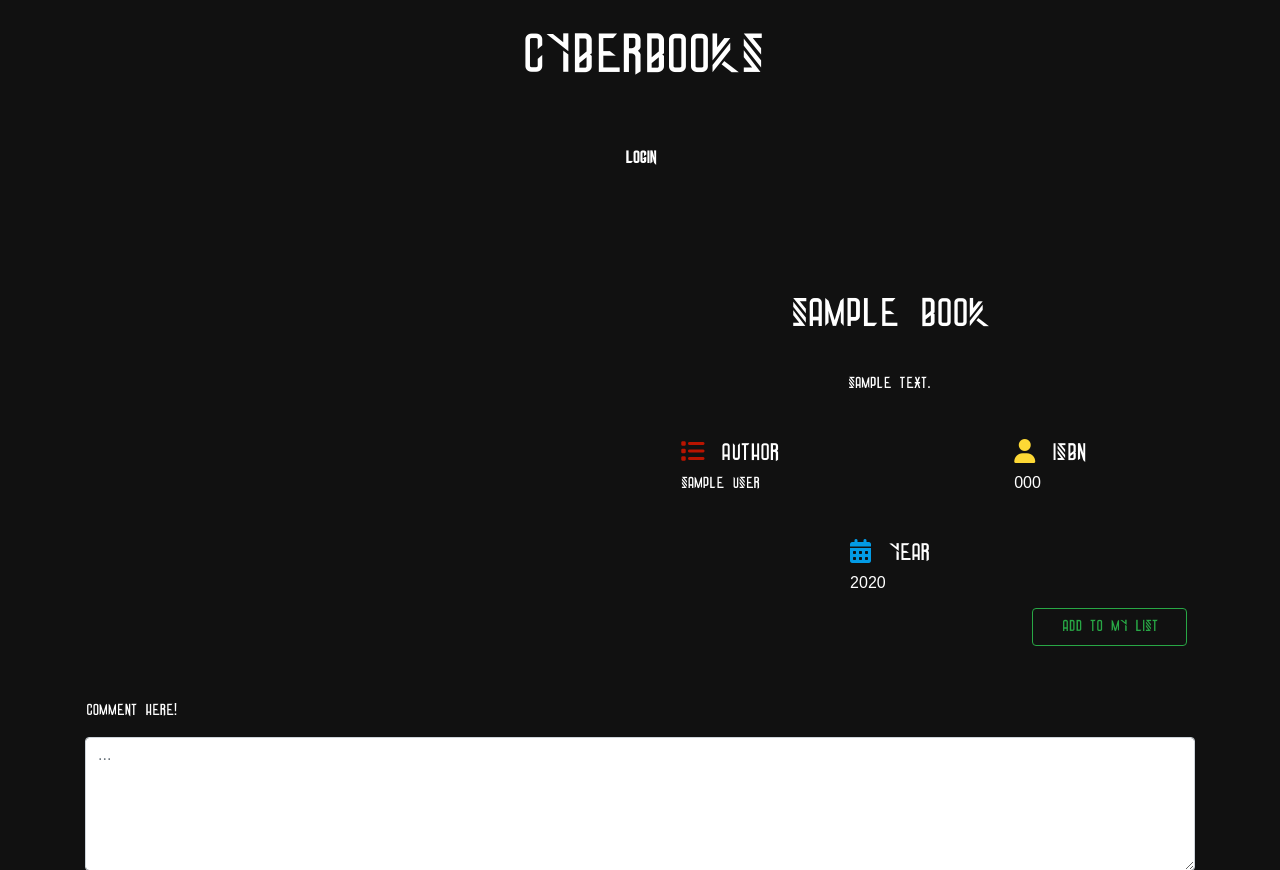
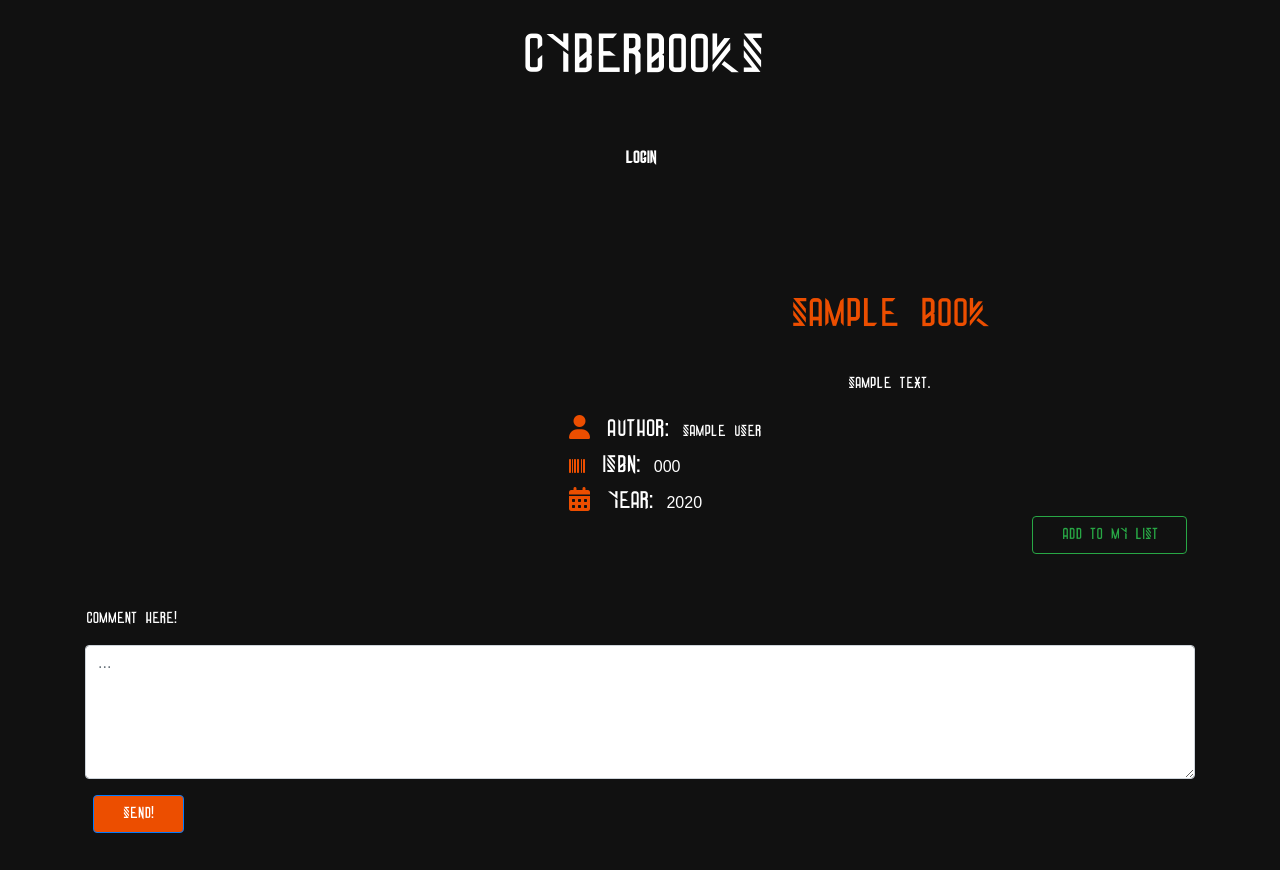
Before and after one commit to JosemiMoran/ALS-Project, a Python web app: template templates/show_book.html in a window 1280 px wide. Shown: the top 870 px of the page. Run offline with Jinja, Linux system fonts and the light colour scheme; the template is opened without the code that fills it: most values are stand-ins (such as "Sample title", 1, 10 or a date in 2020); some libraries are stand-ins or nearby versions.

Commit message:
fixing styles

```diff
--- a/handlers/error.py
+++ b/handlers/error.py
@@ -14,11 +14,9 @@ class ErrorHandler(webapp2.RequestHandler):
         if usr and user:
             url_usr = users.create_logout_url("/")
             message = self.request.GET["message"]
-            url = self.request.GET["url"]
 
             template_values = {
                 "message": message,
-                "url": url,
                 "usr": usr,
                 "user": user,
                 "url_usr": url_usr
--- a/templates/add_book.html
+++ b/templates/add_book.html
@@ -13,7 +13,8 @@
                     </div>
                     <div class="wrap-input100 validate-input" data-validate="Valid email is required: ex@abc.xyz">
                         <span class="fa-stack spanAddBook d-flex align-items-center ml-4">
-                            <svg xmlns="http://www.w3.org/2000/svg" width="32" height="32" fill="currentColor" class="bi bi-card-image" viewBox="0 0 16 16">
+                            <svg xmlns="http://www.w3.org/2000/svg" width="32" height="32" fill="currentColor"
+                                 class="bi bi-card-image" viewBox="0 0 16 16">
   <path d="M6.002 5.5a1.5 1.5 0 1 1-3 0 1.5 1.5 0 0 1 3 0z"/>
   <path d="M1.5 2A1.5 1.5 0 0 0 0 3.5v9A1.5 1.5 0 0 0 1.5 14h13a1.5 1.5 0 0 0 1.5-1.5v-9A1.5 1.5 0 0 0 14.5 2h-13zm13 1a.5.5 0 0 1 .5.5v6l-3.775-1.947a.5.5 0 0 0-.577.093l-3.71 3.71-2.66-1.772a.5.5 0 0 0-.63.062L1.002 12v.54A.505.505 0 0 1 1 12.5v-9a.5.5 0 0 1 .5-.5h13z"/>
 </svg>
--- a/templates/assets/css/style.css
+++ b/templates/assets/css/style.css
@@ -138,6 +138,7 @@ body, html, main {
 #noBook {
     height: 100% !important;
     text-align: center;
+    color: white;
 }
 
 #listBook {
@@ -167,6 +168,10 @@ footer {
     background-color: #111111;
     padding: 1% 10% 3%;
     color: white;
+}
+
+footer span:hover{
+    color: #ec4e00;
 }
 
 .app {
@@ -464,28 +469,16 @@ input.input100 {
 }
 
 
-#category {
-    color: #b91400;
+#author {
+    color: #ec4e00;
 }
 
-#creator {
-    color: #fdd835;
+#isbn {
+    color: #ec4e00;
 }
 
 #date {
-    color: #039be5;
-}
-
-#location {
-    color: #43a047;
-}
-
-#attendants {
-    color: #fb8c00;
-}
-
-#duration {
-    color: #8e24aa;
+    color: #ec4e00;
 }
 
 .commentsBook {
--- a/templates/list_book.html
+++ b/templates/list_book.html
@@ -60,8 +60,8 @@
     </div>
     {% else %}
     <div id="listBook">
-        <div id="noBook" class="d-flex justify-content-center align-items-center col-12 mt-5 mb-5">
-            <h3>We are sorry, but you can add a book with + icon</h3>
+        <div id="noBook" class="d-flex justify-content-center align-items-center col-12 mt-5 mb-5" >
+            <h3>We are sorry there are no books already, try to add a new one</h3>
         </div>
     </div>
     {% endif %}
--- a/templates/show_book.html
+++ b/templates/show_book.html
@@ -11,7 +11,7 @@
                     <div class="row mt-n4">
                         <div class="col-md-12 mt-4 d-md-flex align-items-md-stretch">
                             <div class="count-box justify-content-center title">
-                  <h1>{{ book.title }}</h1>
+                                <h1 style="color: #ec4e00">{{ book.title }}</h1>
                             </div>
                         </div>
                         <div class="col-md-12 mt-4 d-md-flex align-items-md-stretch">
@@ -19,28 +19,24 @@
                                 <p>{{ book.description }}</p>
                             </div>
                         </div>
-
-              <div class="col-6 mt-4 d-flex align-items-center justify-content-center">
+                        <div>
+                            <div>
                                 <div class="count-box">
-                  <i class="fas fa-list icon" id="category"></i>
-                  <span class="icon ml-2" data-toggle="counter-up">Author</span>
-                  <p>{{ book.author }}</p>
+                                    <i class="fas fa-user icon" id="author"></i>
+                                    <span class="icon ml-2" data-toggle="counter-up">Author: </span>{{ book.author }}
                                 </div>
                             </div>
-
-              <div class="col-6 mt-4 d-flex align-items-center justify-content-center">
+                            <div>
                                 <div class="count-box">
-                    <i class="fas fa-user icon" id="creator"></i>
-                  <span class="icon ml-2" data-toggle="counter-up">ISBN</span>
-                  <p>{{ book.isbn }}</p>
+                                    <i class="fas fa-barcode" id="isbn"></i>
+                                    <span class="icon ml-2" data-toggle="counter-up">ISBN: </span>{{ book.isbn }}
                                 </div>
                             </div>
-
-              <div class="col-12 mt-4 d-flex align-items-center justify-content-center">
+                            <div>
                                 <div class="count-box">
                                     <i class="fas fa-calendar-alt icon" id="date"></i>
-                  <span class="icon ml-2" data-toggle="counter-up">Year</span>
-                  <p>{{ book.year }}</p>
+                                    <span class="icon ml-2" data-toggle="counter-up">Year: </span>{{ book.year }}
+                                </div>
                             </div>
                         </div>
 
@@ -48,9 +44,15 @@
                 </div>
                 <div class="m-2 d-flex justify-content-end">
                     {% if book.key.urlsafe() != mybooks.book %}
-              <button type="button" class="btn btn-outline-success col-3" onclick="window.location.href = '/addBookList?idBook={{book.key.urlsafe()}}';">Add to my list</button>
+                    <button type="button" class="btn btn-outline-success col-3"
+                            onclick="window.location.href = '/addBookList?idBook={{book.key.urlsafe()}}';">Add to my
+                        list
+                    </button>
                     {% else %}
-              <button type="button" class="btn btn-outline-danger col-3" onclick="window.location.href = '/addBookList?idBook={{book.key.urlsafe()}}';">Delete from my list</button>
+                    <button type="button" class="btn btn-outline-danger col-3"
+                            onclick="window.location.href = '/addBookList?idBook={{book.key.urlsafe()}}';">Delete from
+                        my list
+                    </button>
                     {% endif %}
                 </div>
             </div>
@@ -60,10 +62,13 @@
                       action="/addComment?idBook={{book.key.urlsafe()}}">
                     <div class="form-group">
                         <label class="mb-3" for="commentBook"><h6>Comment here!</h6></label>
-              <textarea class="form-control" id="commentBook" rows="5" placeholder="..." name="commentBook" required></textarea>
+                        <textarea class="form-control" id="commentBook" rows="5" placeholder="..." name="commentBook"
+                                  required></textarea>
                     </div>
                     <div class="m-2">
-              <button type="submit" class="btn btn-primary col-md-1 col-3" style="background: #ec4e00;">Send!</button>
+                        <button type="submit" class="btn btn-primary col-md-1 col-3" style="background: #ec4e00;">
+                            Send!
+                        </button>
                     </div>
                 </form>
             </div>
@@ -73,10 +78,11 @@
                 {% for comment in comments %}
                 <div class="col-12 mb-3 pt-3 pb-2 commentsBook">
                     <div class="col-12 d-flex justify-item-center">
-              <span class="fa-stack fa-1x"><i class="fas fa-circle fa-stack-2x text-dark"></i><i class="fas fa-user fa-stack-1x fa-inverse"></i></span>
+                        <span class="fa-stack fa-1x"><i class="fas fa-circle fa-stack-2x text-dark"></i><i
+                                class="fas fa-user fa-stack-1x fa-inverse"></i></span>
                         <h5 class="col-6 d-inline">{{ comment.user }}</h5>
                         <div class="d-flex justify-item-center justify-content-end col-5 mt-2">
-                <h6 >{{comment.added}}</h6>
+                            <h6>{{comment.added}}</h6>
                         </div>
                     </div>
                     <div class="col-12 mt-2 ml-5">
```
Also changed, not shown: models/user.py (+4 -17 lines). Lines whose indentation alone changed are shown as unchanged.
